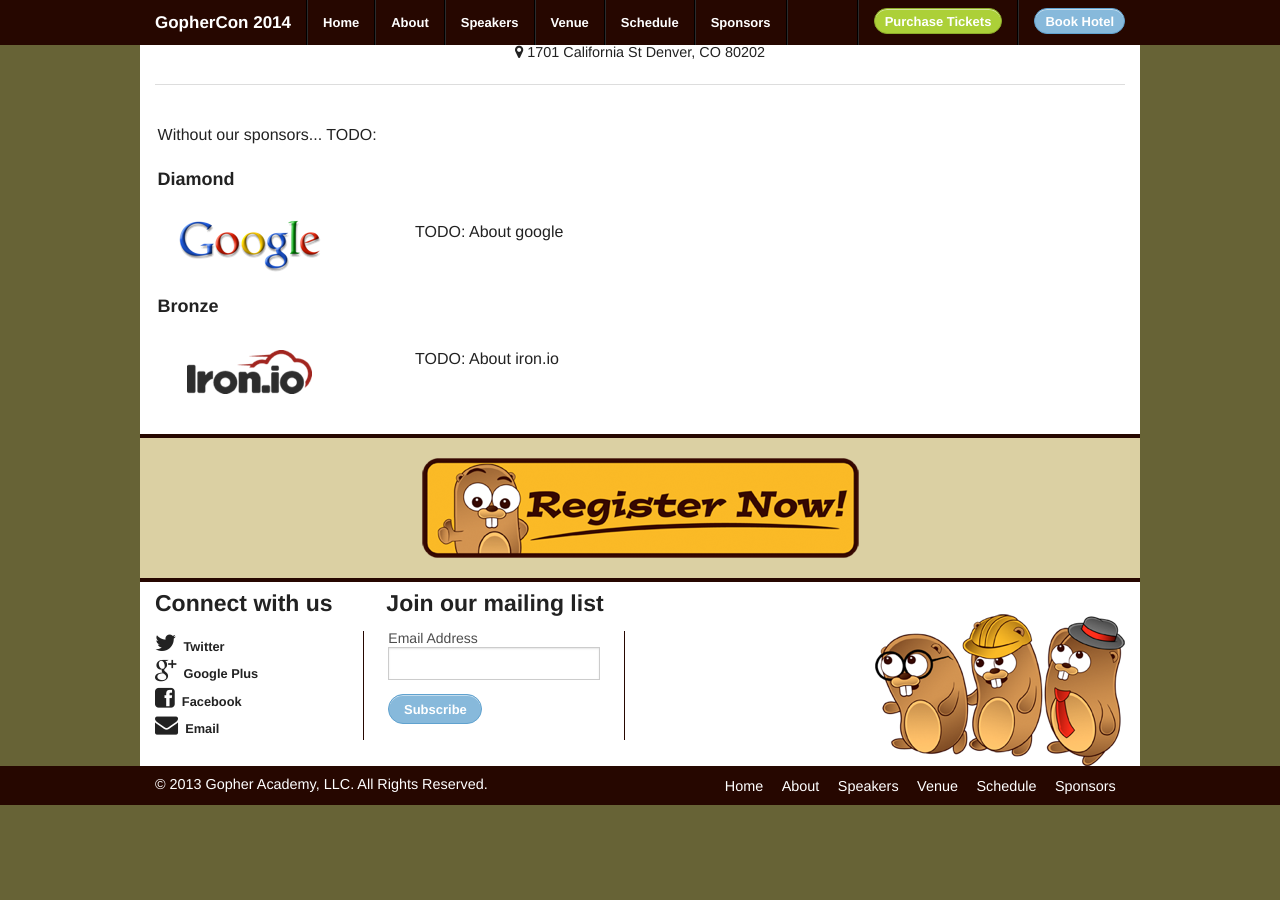
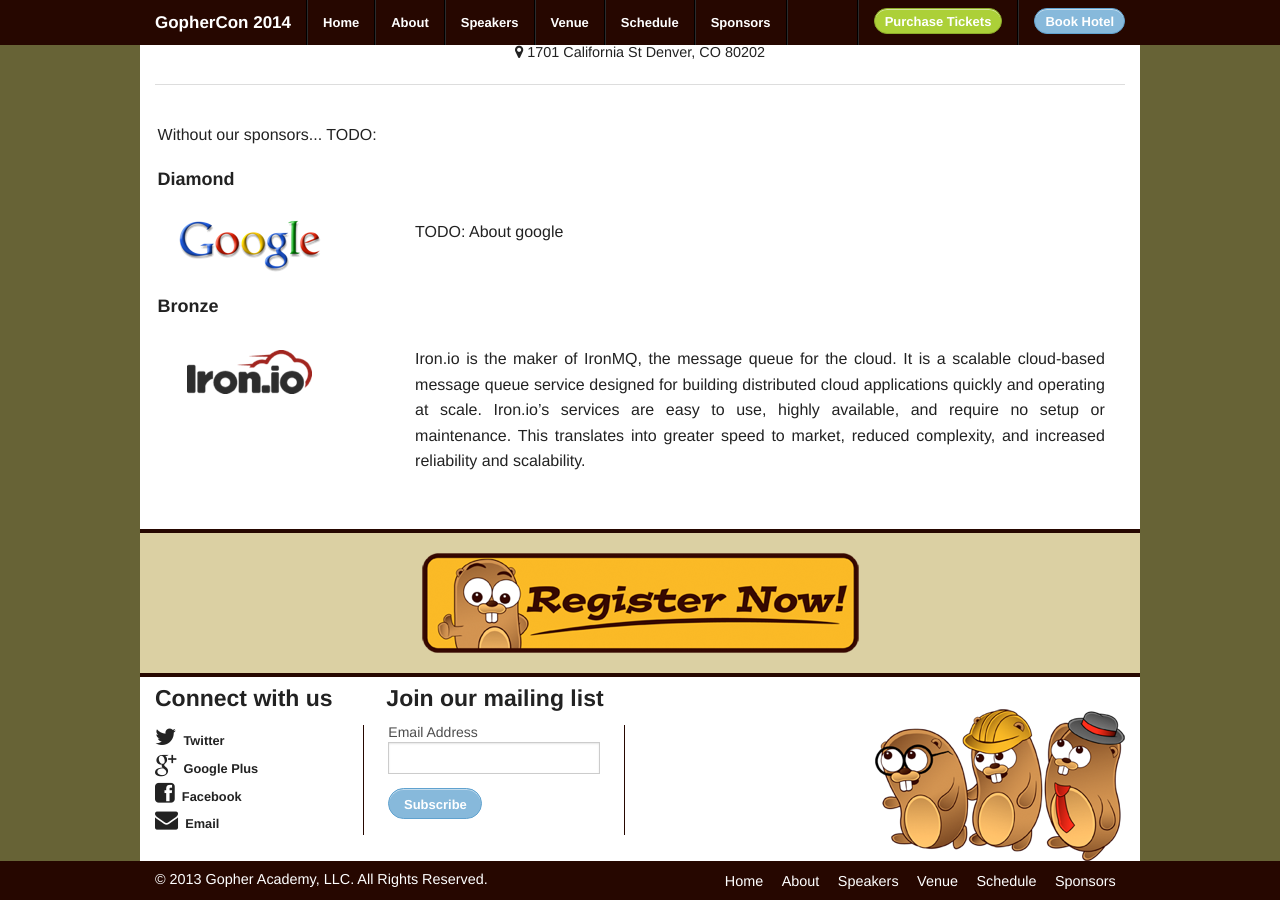
Before and after one commit to gophercon/gophercon.github.io, a Jekyll site: the page built from sponsors/index.html, in a window 1280 px wide and 900 px high, scrolled down 715 px. Built offline with Jekyll 4.4.1, drawn with Linux system fonts in a browser that asks for light colours; Markdown is read by kramdown in place of the engine named in the settings; before the commit the page ends 1520 px from its top, so only the background shows below that.

Commit message:
adding description for iron.io to sponsors page

```diff
--- a/sponsors/index.html
+++ b/sponsors/index.html
@@ -19,7 +19,7 @@
       <a href="http://iron.io"><img src="/img/sponsors/ironio.png" /></a>
     </div>
     <div class="large-9 columns">
-      <p>TODO: About iron.io</p>
+      <p>Iron.io is the maker of IronMQ, the message queue for the cloud. It is a scalable cloud-based message queue service designed for building distributed cloud applications quickly and operating at scale. Iron.io’s services are easy to use, highly available, and require no setup or maintenance. This translates into greater speed to market, reduced complexity, and increased reliability and scalability.</p>
     </div>
   </div>
 </div>
```
